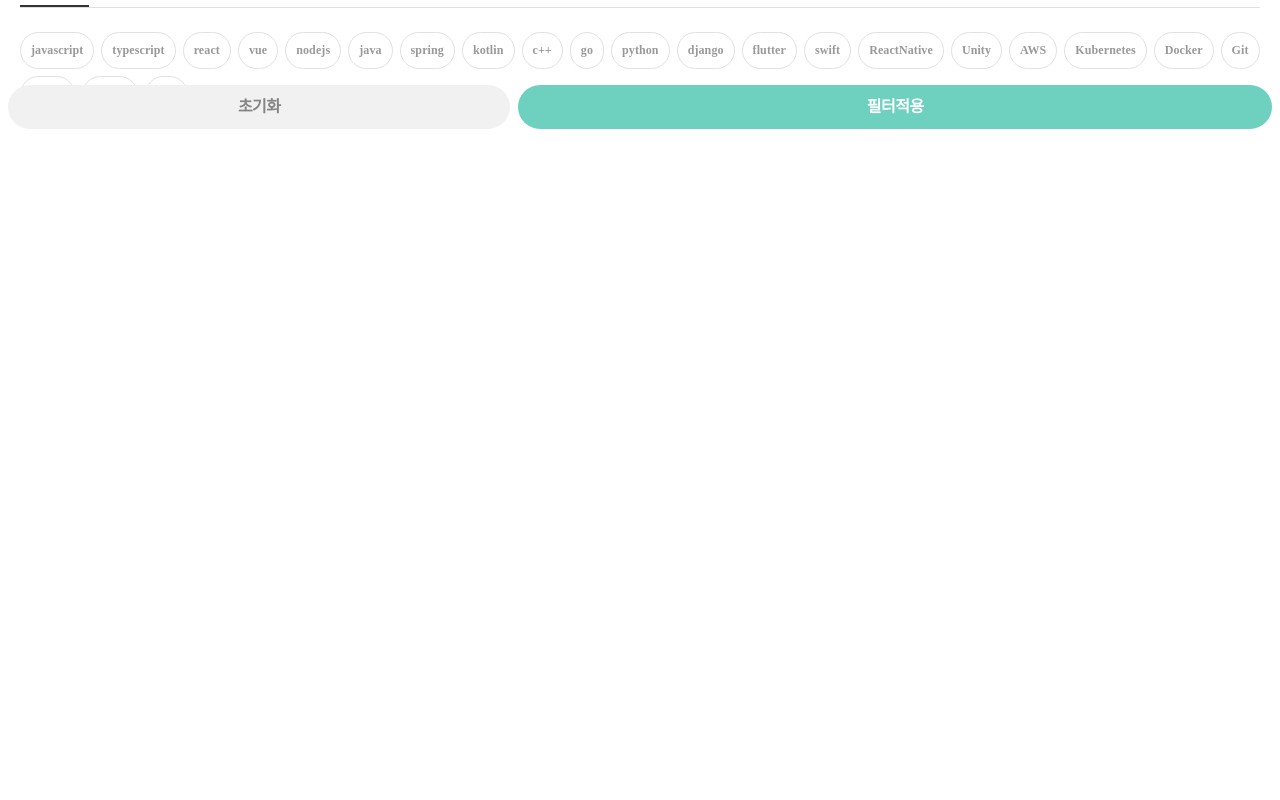
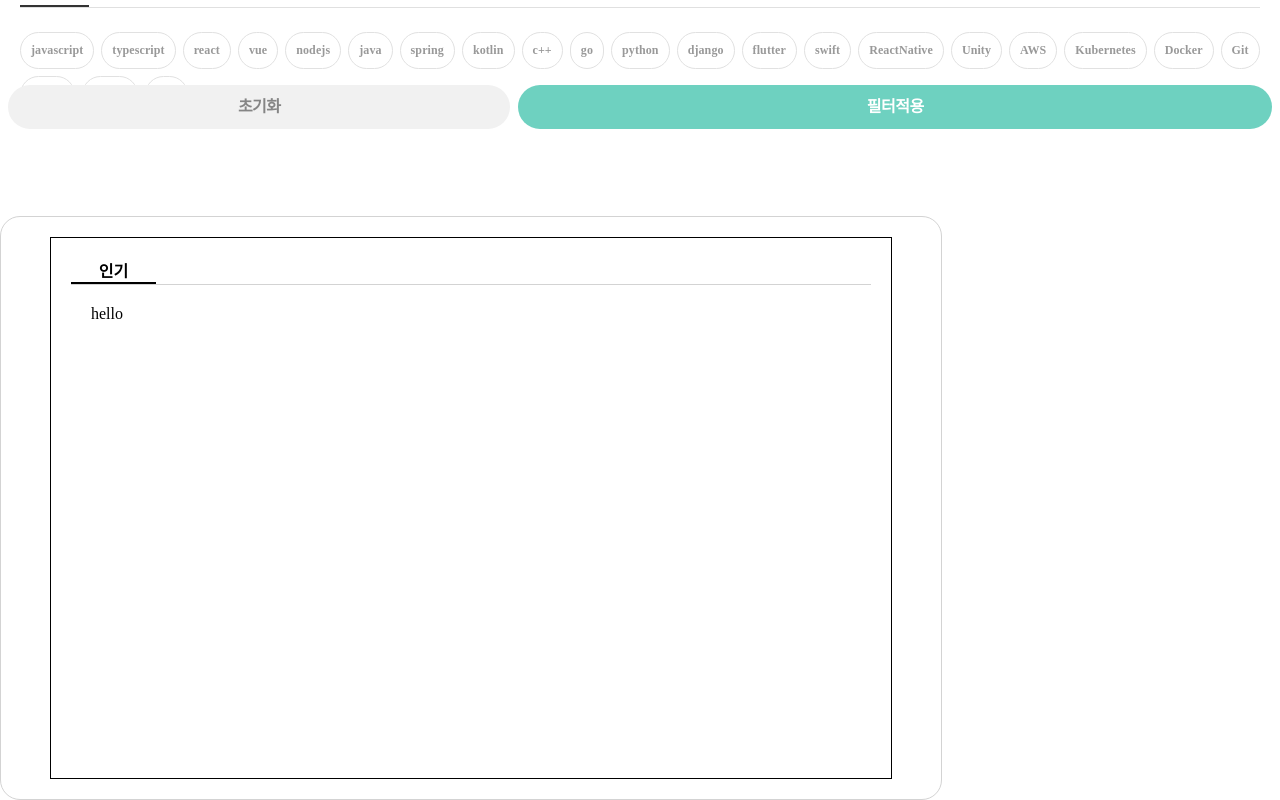
Before and after one commit to Journey5873/coconet, a React (Create React App) app: page / in a window 1280 px wide. Shown: the part 284-1084 px from the top of the page. Before the commit the page ends 800 px from the top, so only its background shows below. Built offline with nearby package versions, Linux system fonts and the light colour scheme.

Commit message:
feat : SelectBox Component

```diff
--- a/src/App.tsx
+++ b/src/App.tsx
@@ -4,6 +4,7 @@ import Division from './components/atoms/Division';
 import Endline from './components/atoms/EndLine';
 import MobileSelectBox from './components/organisms/MobileSelectBox';
 import LoginModal from './components/organisms/LoginModal';
+import SelectBox from './components/organisms/SelectBox';
 
 function App() {
   return (
@@ -15,6 +16,7 @@ function App() {
       <MobileSelectBox />
       {/* <GoogleAuth /> */}
       <LoginModal isOpen={false} onClose={() => {}} />
+      <SelectBox xPos={0} yPos={500} />
     </div>
   );
 }
--- /dev/null
+++ b/src/components/organisms/SelectBox.tsx
@@ -0,0 +1,37 @@
+import React, { useState } from 'react';
+
+import styled from 'styled-components';
+
+import Tab from './Tab';
+
+interface Props {
+  xPos: number;
+  yPos: number;
+}
+
+const SelectBox: React.FC<Props> = ({ xPos, yPos }) => {
+  return (
+    <StyledBoxContainer xPos={xPos} yPos={yPos}>
+      <Tab tabList={[{ id: 1, name: '인기', contents: <div>hello</div> }]} />
+    </StyledBoxContainer>
+  );
+};
+
+export default SelectBox;
+
+const StyledBoxContainer = styled.div<{
+  xPos: number;
+  yPos: number;
+}>`
+  width: 900px;
+  min-height: 300px;
+  position: absolute;
+  top: ${(props) => `${props.yPos}px`};
+  left: ${(props) => `${props.xPos}px`};
+  border: 1px solid lightgray;
+  border-radius: 20px;
+  display: flex;
+  align-items: center;
+  justify-content: center;
+  padding: 20px;
+`;
--- a/src/components/organisms/Tab.tsx
+++ b/src/components/organisms/Tab.tsx
@@ -8,13 +8,17 @@ interface TabItem {
   contents: ReactNode;
 }
 
-const Tab = () => {
+interface Props {
+  tabList: TabItem[];
+}
+
+const Tab: React.FC<Props> = ({ tabList }) => {
   const [currentIndex, setCurrentIndex] = useState<number>(0);
-    const tabItems: TabItem[] = [];
+
   return (
     <StyledTabContainer>
       <StyledTabNav>
-                {tabItems.map((item, index) => (
+        {tabList.map((item, index) => (
           <StyledTabNavBtn
             isActive={index === currentIndex}
             key={item.id}
@@ -25,7 +29,7 @@ const Tab = () => {
         ))}
       </StyledTabNav>
       <StyledTabContent>
-                {tabItems.map((item, index) => (
+        {tabList.map((item, index) => (
           <StyledTabItem isActive={index === currentIndex} key={item.id}>
             {item.contents}
           </StyledTabItem>
@@ -46,18 +50,22 @@ const StyledTabContainer = styled.div`
 
 const StyledTabNav = styled.nav`
   display: flex;
+  border-bottom: 1px solid lightgray;
 `;
 
 const StyledTabNavBtn = styled.button<{
   isActive: boolean;
 }>`
-    width: 50px;
-    background-color: ${(props) => (props.isActive ? 'lightgray' : 'transparent')};
+  width: 85px;
+  border: none;
+  background-color: transparent;
+  font-size: 16px;
+  font-weight: ${(props) => (props.isActive ? '800' : '500')};
+  border-bottom: ${(props) => (props.isActive ? '2px solid black' : 'none')};
 `;
 
 const StyledTabContent = styled.section`
   padding: 20px;
-    border: 1px solid black;
 `;
 
 const StyledTabItem = styled.div<{
```
Lines whose indentation alone changed are shown as unchanged.
